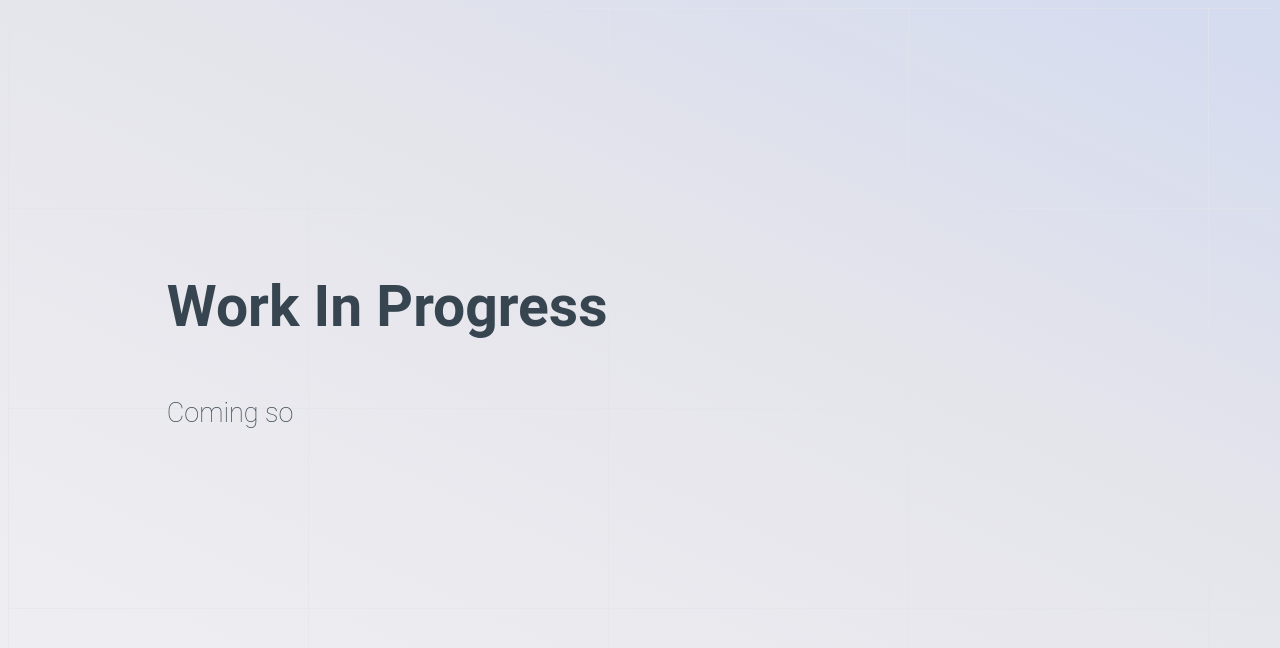
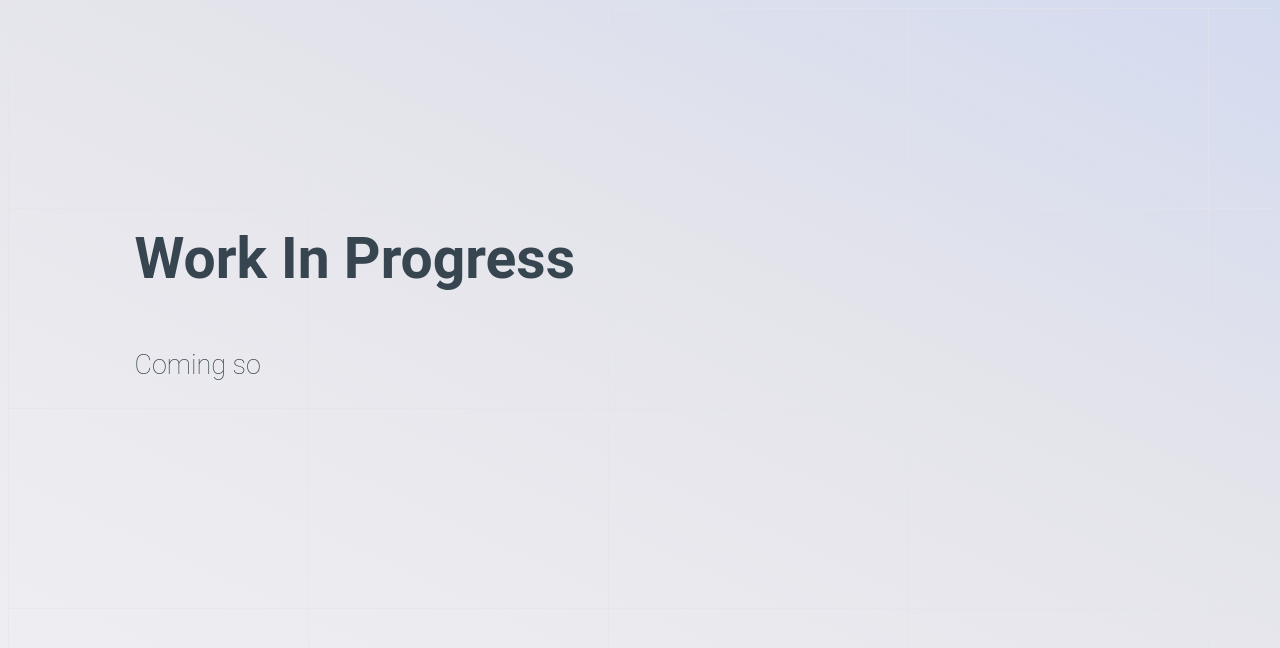
Before and after one commit to lavalover/beaavila, a plain HTML site: page index.html in a window 1280 px wide. Shown: the top 648 px of the page. Drawn offline with Linux system fonts and the light colour scheme.

Commit message:
Update styles.css

```diff
--- a/styles.css
+++ b/styles.css
@@ -25,12 +25,10 @@ body {
 
 .content {
     position: absolute;
-    top: 50%;
+    top: 20%;
     left: 10%;
-    transform: translate(-50%, -80%);
     text-align: left;
     color: #36454f; /* Charcoal text color */
-    margin-left: 20%; /* 20% margin to the left */
 }
 
 .text-box {
```
